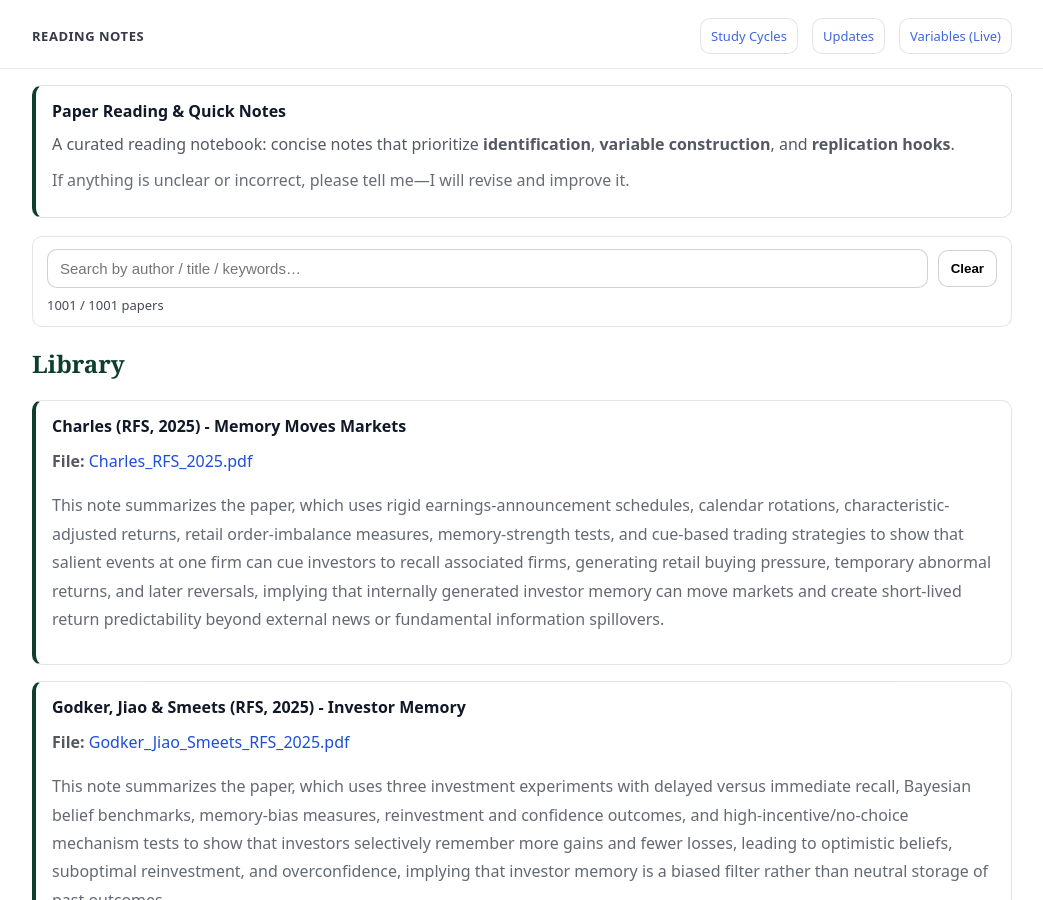
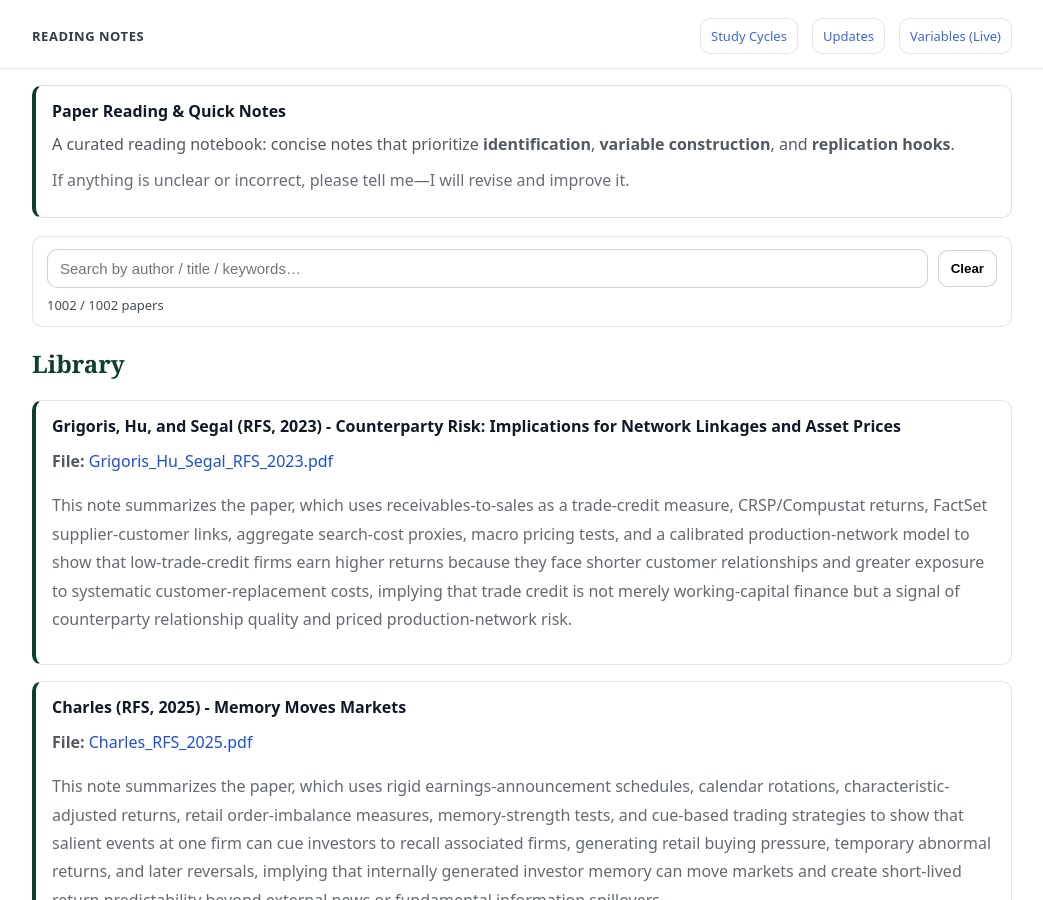
Before and after one commit to yaxinzn/study-archive, a Jekyll site: the page built from reading/index.md, in a window 1280 px wide and 900 px high. Shown: the whole window, without its empty margins (118-1161 px from the left). Built offline with Jekyll 4.4.1, drawn with Linux system fonts in a browser that asks for light colours.

Commit message:
Reading: add/update Grigoris_Hu_Segal_RFS_2023.pdf

```diff
--- a/_data/reading.yml
+++ b/_data/reading.yml
@@ -1,3 +1,7 @@
+- title: "Grigoris, Hu, and Segal (RFS, 2023) - Counterparty Risk: Implications for Network Linkages and Asset Prices"
+  file: "Grigoris_Hu_Segal_RFS_2023.pdf"
+  desc: "This note summarizes the paper, which uses receivables-to-sales as a trade-credit measure, CRSP/Compustat returns, FactSet supplier-customer links, aggregate search-cost proxies, macro pricing tests, and a calibrated production-network model to show that low-trade-credit firms earn higher returns because they face shorter customer relationships and greater exposure to systematic customer-replacement costs, implying that trade credit is not merely working-capital finance but a signal of counterparty relationship quality and priced production-network risk."
+
 - title: "Charles (RFS, 2025) - Memory Moves Markets"
   file: "Charles_RFS_2025.pdf"
   desc: "This note summarizes the paper, which uses rigid earnings-announcement schedules, calendar rotations, characteristic-adjusted returns, retail order-imbalance measures, memory-strength tests, and cue-based trading strategies to show that salient events at one firm can cue investors to recall associated firms, generating retail buying pressure, temporary abnormal returns, and later reversals, implying that internally generated investor memory can move markets and create short-lived return predictability beyond external news or fundamental information spillovers."
```
Also changed, not shown: 1 other file.
